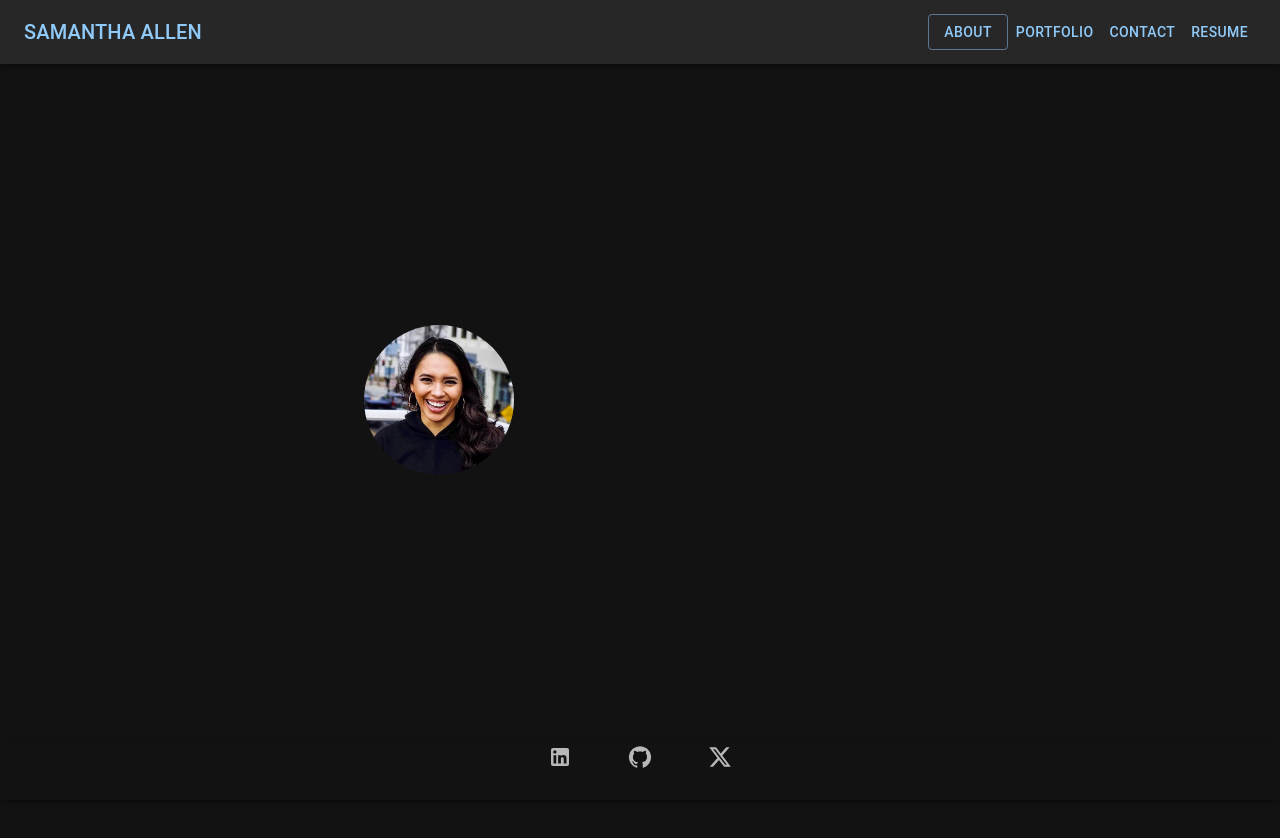
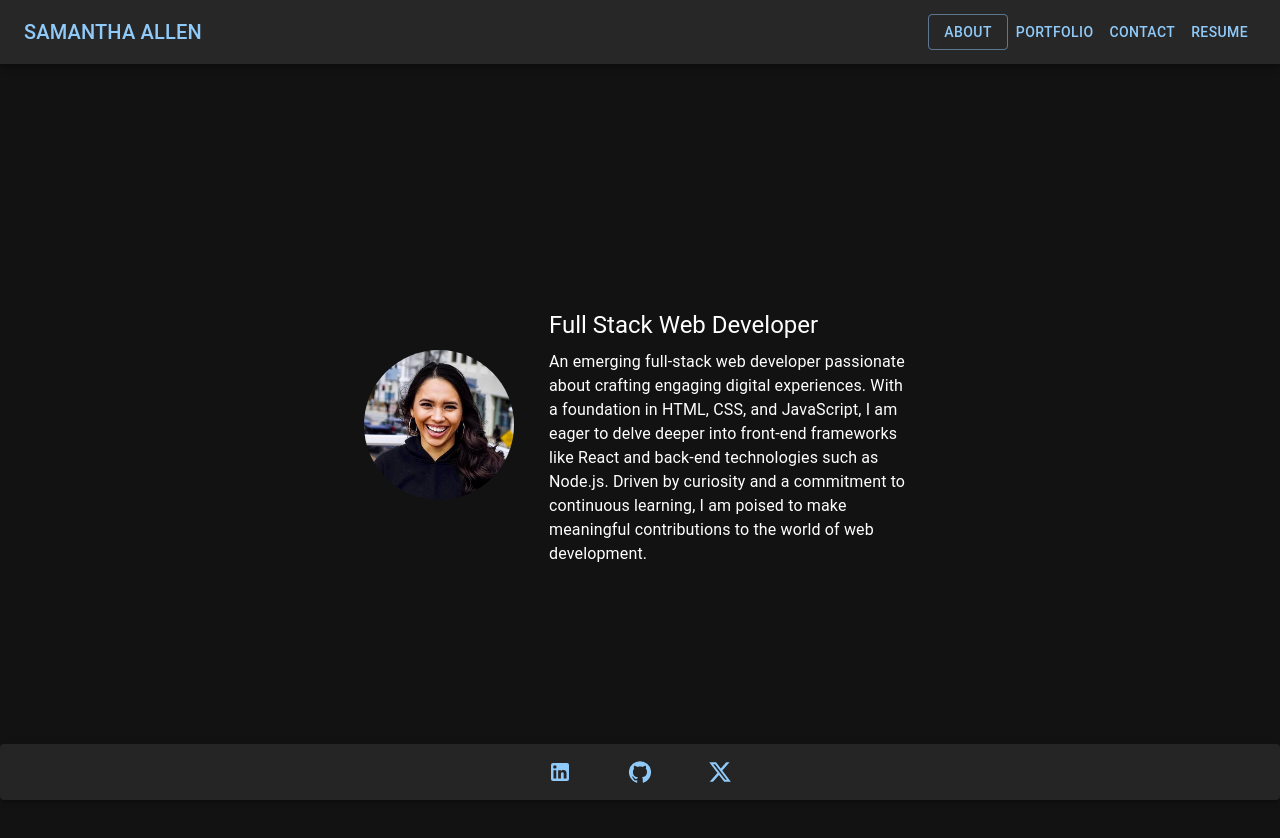
Before and after one commit to samamiraa/Samamiraa-Portfolio, a React (Vite) app: page /about in a window 1280 px wide. Shown: the top 838 px of the page. Built offline with nearby package versions, Linux system fonts and the light colour scheme.

Commit message:
added bio and fixed footer

```diff
--- a/src/components/Footer.jsx
+++ b/src/components/Footer.jsx
@@ -17,17 +17,22 @@ function Footer() {
         <div>
             <Box sx={{ pb: 7 }} ref={ref}>
                 <CssBaseline />
-                <Paper sx={{ position: 'fixed', bottom: 0, left: 0, right: 0 }} elevation={3}>
+                <Paper sx={{ position: 'fixed', bottom: 0, left: 0, right: 0}} elevation={3}>
                     <BottomNavigation
+                        sx={{
+                            bgcolor: 'rgba(255, 255, 255, 0.0)',
+                            justifyContent: 'center',
+                            alignItems: 'center'
+                        }}
                         showLabels
                         value={value}
                         onChange={(event, newValue) => {
                             setValue(newValue);
                         }}
                     >
-                        <Link to='https://www.linkedin.com/in/samantha-allen-51199b96/'><BottomNavigationAction icon={<LinkedInIcon />} /></Link>
-                        <Link to='https://github.com/samamiraa'><BottomNavigationAction icon={<GitHubIcon />} /></Link>
-                        <Link to='https://twitter.com/samiraa0813'><BottomNavigationAction icon={<XIcon />} /></Link>
+                        <Link to='https://www.linkedin.com/in/samantha-allen-51199b96/'><BottomNavigationAction icon={<LinkedInIcon sx={{ color: '#90caf9' }} />} /></Link>
+                        <Link to='https://github.com/samamiraa'><BottomNavigationAction icon={<GitHubIcon sx={{ color: '#90caf9' }} />} /></Link>
+                        <Link to='https://twitter.com/samiraa0813'><BottomNavigationAction icon={<XIcon sx={{ color: '#90caf9' }} />} /></Link>
                     </BottomNavigation>
                 </Paper>
             </Box>
--- a/src/pages/About.jsx
+++ b/src/pages/About.jsx
@@ -2,6 +2,8 @@ import Avatar from '@mui/material/Avatar';
 import CssBaseline from '@mui/material/CssBaseline';
 import Container from '@mui/material/Container';
 import selfie from '../assets/selfie.jpg'
+import Box from '@mui/material/Box';
+import Typography from '@mui/material/Typography';
 
 function About() {
     return (
@@ -12,7 +14,9 @@ function About() {
                 maxWidth="sm"
                 sx={{
                     display: 'flex',
-                    alignItems: 'center'
+                    justifyContent: 'space-evenly',
+                    alignItems: 'center',
+                    marginTop: '25px'
                 }}
             >
                 <Avatar
@@ -20,6 +24,20 @@ function About() {
                     src={selfie}
                     sx={{ width: 150, height: 150 }}
                 />
+
+                <Box sx={{ width: '100%', maxWidth: 500, marginLeft: '35px', marginTop: '25px' }}>
+                    <Typography variant="h5" gutterBottom>
+                      Full Stack Web Developer
+                    </Typography>
+                    <Typography variant="paragraph" gutterBottom>
+                    An emerging full-stack web developer passionate about crafting engaging
+                    digital experiences. With a foundation in HTML, CSS, and JavaScript,
+                    I am eager to delve deeper into front-end frameworks like React and
+                    back-end technologies such as Node.js. Driven by curiosity and a commitment
+                    to continuous learning, I am poised to make meaningful
+                    contributions to the world of web development.
+                    </Typography>
+                </Box>
             </Container>
         </div>
     )
```
